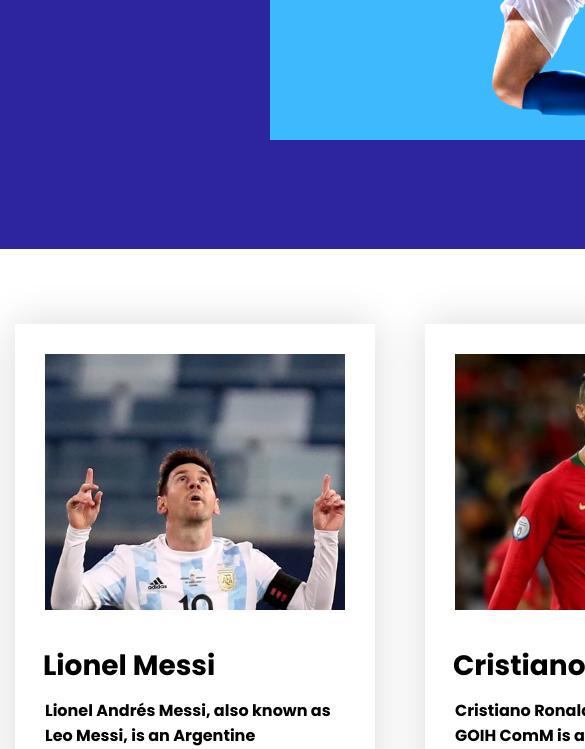
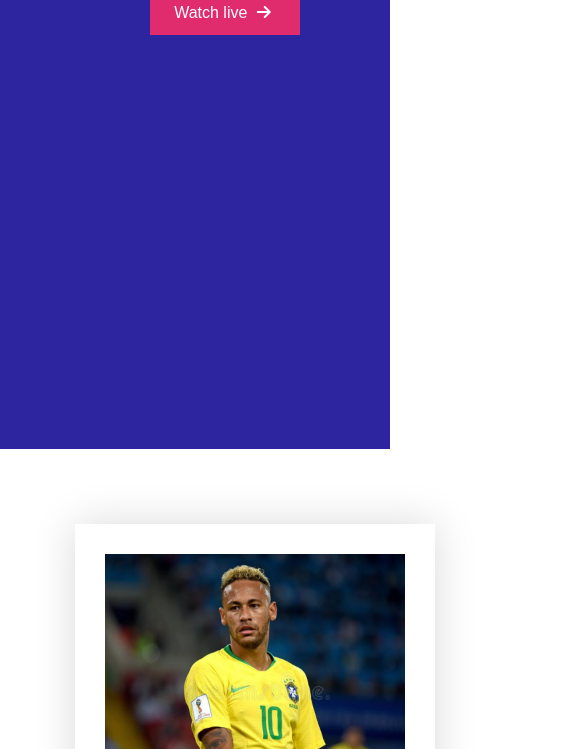
Before and after one commit to Ridwan-09/Assignment-2, a plain HTML site: page index.html in a window 390 px wide. Shown: the part 351-1100 px from the top of the page, 585 px wide, since content can reach past the window. Drawn offline with Linux system fonts and the light colour scheme.

Commit message:
Assignment-2

```diff
--- a/index.html
+++ b/index.html
@@ -20,7 +20,8 @@
             <article class="copa-banner">
                 <div class="copa-live">
                     <h1 class="copa">Conmebol Copa America 2021</h1>
-                    <button class="watch-live">Watch live <i class="fa-solid fa-arrow-right"></i></button>
+                    <a href="https://www.goal.com/en-in/live-scores"><button class="watch-live">Watch live <i class="fa-solid fa-arrow-right"></i></button></a>
+
 
                 </div>
 
--- a/styles/styles.css
+++ b/styles/styles.css
@@ -195,3 +195,18 @@ main{
 /* media queries */
 
 /* for mobile device */
+
+@media only screen and (max-width: 688px) {
+    .container{
+        width: 100%;
+        height: 800px;
+    }
+    .photo-album{
+    display: grid;
+    grid-template-columns: repeat(1, 1fr);
+
+    }
+    .photo-container{
+        width: 100%;
+    }
+}
```
